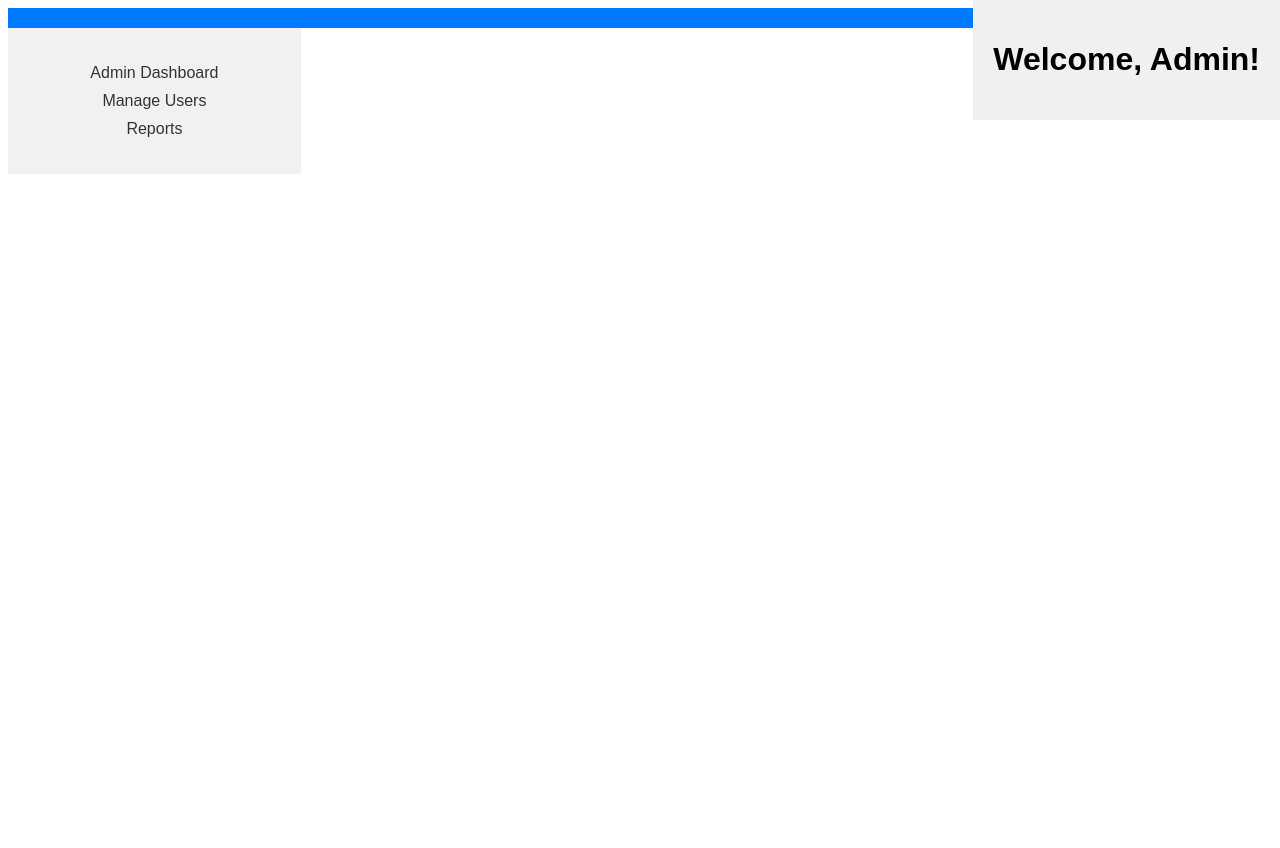
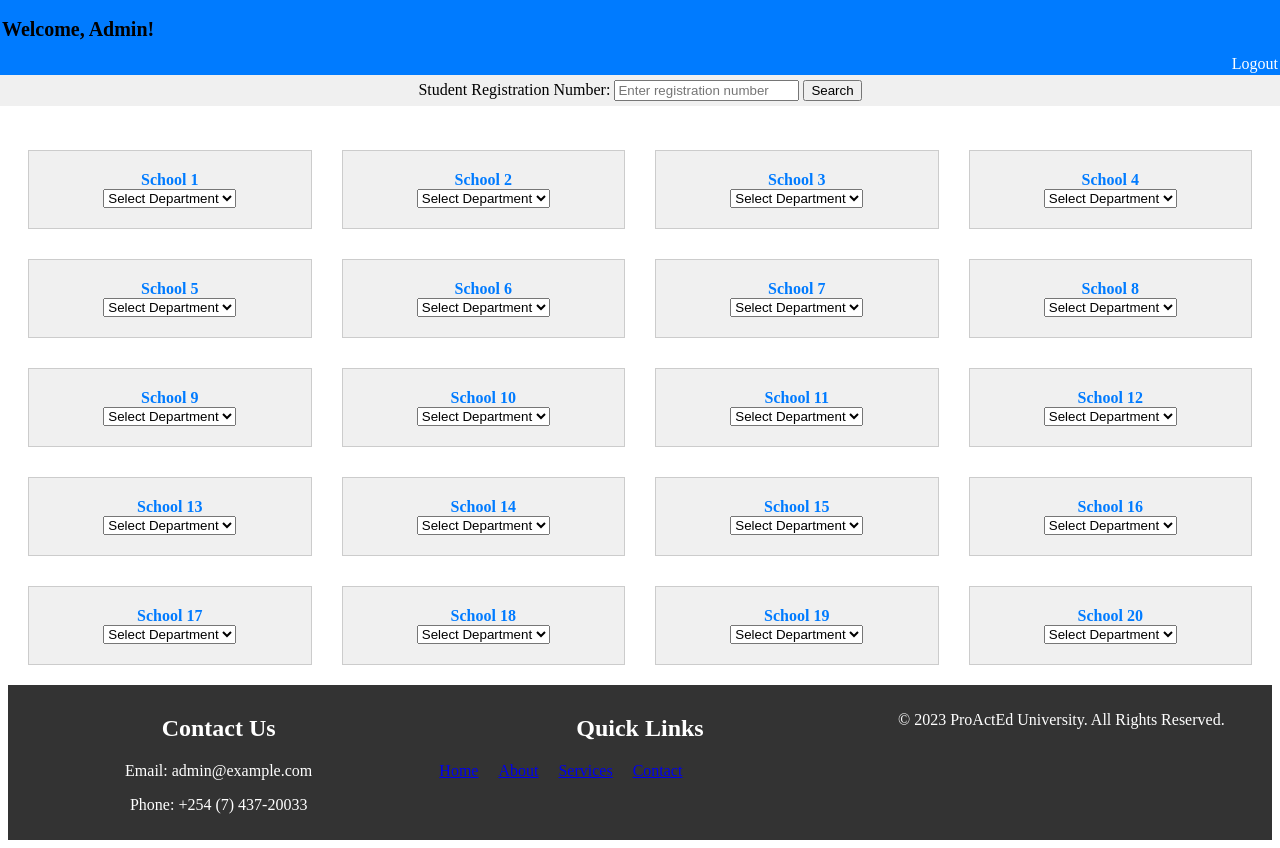
Before and after one commit to SimonMuthungu/ProActEd, a Django app: page /admin_page in a window 1280 px wide. Before the commit the page ends 174 px from the top, so only its background shows below. Run offline with Django 4.2, Linux system fonts and the light colour scheme.

Commit message:
It has been challenging but though

```diff
--- /dev/null
+++ b/Projoo/AIacademia/academia_app/static/adminstyles.css
@@ -0,0 +1,126 @@
+ /* Styles for the navigation menu */
+.navigation-menu {
+    position: fixed;
+    top: 0;
+    left: 0;
+    right: 0;
+    background-color: #007bff;
+    color: #fff;
+    padding: 5px 2px;
+    text-align: right;
+    margin-bottom: auto;
+    z-index: 1000;
+}
+.navigation-menu h1 {
+    font-size: 20px;
+    color: black;
+    text-align: left;
+}
+.navigation-menu a.logout-button {
+    color: #fff;
+    text-decoration: none;
+}
+/* Styles for the "welcome-admin" section */
+.search-student {
+    position: fixed;
+    background-color: #f0f0f0;
+    padding: 5px;
+    right: 0;
+    top: 75px;
+    left: 0;
+    text-align: center;
+    z-index: 1000;
+}
+.search-student button[type="submit"]:hover {
+    background-color: #0056b3;
+}
+
+/* Styles for the content section */
+/* .content {
+    float: left;
+    width: 80%;
+    padding: 0px;
+} */
+.content {
+    display: flex;/* Use Flexbox */
+    flex-direction: column;
+    flex-wrap: wrap; /* Allow content to wrap to the next row if needed */
+    padding: 10px;
+    margin-top: 130px
+}
+.content-item {
+    flex: 1; /* Distribute space evenly among items */
+    margin: 10px; /* Add spacing between items */
+    padding: 20px;
+    background-color: #f0f0f0;
+    border: 1px solid #ccc;
+    text-align: center;
+    transition: transform 0.2s, background-color 0.2s, color 0.2s;
+}
+.content-item:hover {
+    transform: scale(1.05); /* Scale up slightly on hover */
+    background-color: rgba(175, 185, 195, 0.7);; /* Change background color on hover */
+    color: #fff; /* Change text color on hover */
+}
+.school-grid {
+    display: grid;
+    grid-template-columns: repeat(4, 1fr); /* Adjust the number of columns as needed */
+    grid-gap: 10px; /* Add spacing between items */
+}
+.content-item a.school-button {
+    color: #007bff; /* Use a distinct color for school names */
+    font-weight: bold; /* Make school names bold for visibility */
+    text-decoration: none;
+}
+
+/* Styles for the footer */
+.footer {
+    background-color: #333;
+    color: #fff;
+    padding: 0;
+    text-align: center;
+}
+
+.footer-content {
+    display: flex;
+    justify-content: space-around;
+    flex-wrap: wrap;
+}
+
+.contact-info, .links, .copyright {
+    flex: 1;
+    padding: 10px;
+}
+
+.links ul {
+    list-style-type: none;
+    padding: 0;
+    display: flex; /* Display list items horizontally */
+}
+
+.links li {
+    margin-right: 20px; /* Add spacing between list items */
+    margin-bottom: 10px;
+}
+
+.links li:last-child {
+    margin-right: 0; /* Remove spacing from the last item */
+}
+
+/* Make sure to adjust the styles to match your design preferences */
+@media (max-width: 768px) {
+    /* Adjust the number of columns for smaller screens (e.g., 2 columns) */
+    .school-grid {
+        grid-template-columns: repeat(2, 1fr);
+    }
+}
+@media (max-width: 480px) {
+    /* Adjust the number of columns for very small screens (e.g., 1 column) */
+    .school-grid {
+        grid-template-columns: 1fr;
+    }
+}
+
+
+
+/* Add more specific styles for your content as needed */
--- a/Projoo/AIacademia/academia_app/static/css/styles.css
+++ b/Projoo/AIacademia/academia_app/static/styles.css
@@ -34,7 +34,7 @@ body {
 
     .navigation-menu button {
         background-color: #ff4500;
-        color: #fff;
+        color: #000;
         border: none;
         border-radius: 5px;
         padding: 5px 10px;
@@ -72,11 +72,10 @@ body {
         padding: 50px;
     }
     .welcome-admin {
-        position: absolute;
-        top: 0;
-        right: 0;
         padding: 20px;
-        background-color: #f0f0f0; /* You can change the background color to your preference */
+        text-align: right;
+        background-color: #007bff;
+        margin-top: 10px;
     }
 
     /* Add more specific styles for your content as needed */
--- a/Projoo/AIacademia/academia_app/templates/academia_app/admin_page.html
+++ b/Projoo/AIacademia/academia_app/templates/academia_app/admin_page.html
@@ -6,24 +6,61 @@
     <meta charset="UTF-8">
     <meta name="viewport" content="width=device-width, initial-scale=1.0">
     <title>Admin Page</title>
-    <link rel="stylesheet" type="text/css" href="{% static 'css/styles.css' %}">
+    <link rel="stylesheet" type="text/css" href="{% static 'adminstyles.css' %}">
 </head>
 <body>
     <div class="navigation-menu">
-        {% comment %} <a href="{% url 'logout' %}" class="logout-button">Logout</a> {% endcomment %}
+        <h1>Welcome, Admin!</h1>
+        <a class= logout>Logout</a>
     </div>
-    <div class="sidebar">
-        <ul>
-            <li><a href="#admin-dashboard">Admin Dashboard</a></li>
-            <li><a href="#manage-users">Manage Users</a></li>
-            <li><a href="#reports">Reports</a></li>
-        </ul>
+    <div class="search-student">
+        <form action="search_student_endpoint"> <!-- Replace 'search_student_endpoint' with the actual endpoint for searching -->
+            <label for="registration_number">Student Registration Number:</label>
+            <input type="text" id="registration_number" name="registration_number" placeholder="Enter registration number">
+            <button type="submit">Search</button>
+        </form>
     </div>
-    <div class="content">
-        <div class="welcome-admin">
-            <h1>Welcome, Admin!</h1>
-        </div>
+
+<div class="content">
+    <div class="school-grid">
+        {% for school in school_data %}
+            <div class="content-item">
+                <a href="#{{ school.name }}" class="school-button">{{ school.name }}</a>
+                <div id="{{ school.name }}" class="departments-container">
+                    <select>
+                        <option>Select Department</option>
+                        {% for department in school.departments %}
+                            <option>{{ department }}</option>
+                        {% endfor %}
+                    </select>
+                </div>
+            </div>
+        {% endfor %}
+    </div>
+</div>
         <!-- Add your content specific to the admin page here -->
     </div>
+<footer class="footer">
+    <div class="footer-content">
+        <div class="contact-info">
+            <h2>Contact Us</h2>
+            <p>Email: admin@example.com</p>
+            <p>Phone: +254 (7) 437-20033</p>
+        </div>
+        <div class="links">
+            <h2>Quick Links</h2>
+            <ul>
+                <li><a href="#">Home</a></li>
+                <li><a href="#">About</a></li>
+                <li><a href="#">Services</a></li>
+                <li><a href="#">Contact</a></li>
+            </ul>
+        </div>
+        <div class="copyright">
+            <p>&copy; 2023 ProActEd University. All Rights Reserved.</p>
+        </div>
+    </div>
+</footer>
+
 </body>
 </html>
--- a/Projoo/AIacademia/academia_app/templates/academia_app/login.html
+++ b/Projoo/AIacademia/academia_app/templates/academia_app/login.html
@@ -6,7 +6,7 @@
     <meta charset="UTF-8">
     <meta name="viewport" content="width=device-width, initial-scale=1.0">
     <title>Login Page</title>
-    <link rel="stylesheet" type="text/css" href="{% static 'css/styles.css' %}">
+    <link rel="stylesheet" type="text/css" href="{% static 'styles.css' %}">
 </head>
 <body>
     <div class="login-box">
--- a/Projoo/AIacademia/academia_app/templates/academia_app/student_page.html
+++ b/Projoo/AIacademia/academia_app/templates/academia_app/student_page.html
@@ -7,7 +7,7 @@
     <meta charset="UTF-8">
     <meta name="viewport" content="width=device-width, initial-scale=1.0">
     <title>Student Page</title>
-    <link rel="stylesheet" type="text/css" href="{% static 'css/styles.css' %}">
+    <link rel="stylesheet" type="text/css" href="{% static 'styles.css' %}">
 </head>
 <body>
     <div class="navigation-menu">
--- a/Projoo/AIacademia/academia_app/views.py
+++ b/Projoo/AIacademia/academia_app/views.py
@@ -8,3 +8,31 @@ def student_page(request):
     return render(request, "academia_app/student_page.html")
 def admin_page(request):
     return render(request, "academia_app/admin_page.html")
+
+def admin_page(request):
+    # Define school data with departments
+    school_data = [
+        {'name': 'School 1', 'departments': ['Department A', 'Department B', 'Department C', 'Department D', 'Department E']},
+        {'name': 'School 2', 'departments': ['Department X', 'Department Y', 'Department Z', 'Department W', 'Department V']},
+        {'name': 'School 3', 'departments': ['Department X', 'Department Y', 'Department Z', 'Department W', 'Department V']},
+        {'name': 'School 4', 'departments': ['Department X', 'Department Y', 'Department Z', 'Department W', 'Department V']},
+        {'name': 'School 5', 'departments': ['Department X', 'Department Y', 'Department Z', 'Department W', 'Department V']},
+        {'name': 'School 6', 'departments': ['Department X', 'Department Y', 'Department Z', 'Department W', 'Department V']},
+        {'name': 'School 7', 'departments': ['Department X', 'Department Y', 'Department Z', 'Department W', 'Department V']},
+        {'name': 'School 8', 'departments': ['Department X', 'Department Y', 'Department Z', 'Department W', 'Department V']},
+        {'name': 'School 9', 'departments': ['Department X', 'Department Y', 'Department Z', 'Department W', 'Department V']},
+        {'name': 'School 10', 'departments': ['Department X', 'Department Y', 'Department Z', 'Department W', 'Department V']},
+        {'name': 'School 11', 'departments': ['Department X', 'Department Y', 'Department Z', 'Department W', 'Department V']},
+        {'name': 'School 12', 'departments': ['Department X', 'Department Y', 'Department Z', 'Department W', 'Department V']},
+        {'name': 'School 13', 'departments': ['Department X', 'Department Y', 'Department Z', 'Department W', 'Department V']},
+        {'name': 'School 14', 'departments': ['Department X', 'Department Y', 'Department Z', 'Department W', 'Department V']},
+        {'name': 'School 15', 'departments': ['Department X', 'Department Y', 'Department Z', 'Department W', 'Department V']},
+        {'name': 'School 16', 'departments': ['Department X', 'Department Y', 'Department Z', 'Department W', 'Department V']},
+        {'name': 'School 17', 'departments': ['Department X', 'Department Y', 'Department Z', 'Department W', 'Department V']},
+        {'name': 'School 18', 'departments': ['Department X', 'Department Y', 'Department Z', 'Department W', 'Department V']},
+        {'name': 'School 19', 'departments': ['Department X', 'Department Y', 'Department Z', 'Department W', 'Department V']},
+        {'name': 'School 20', 'departments': ['Department X', 'Department Y', 'Department Z', 'Department W', 'Department V']},
+        # Add data for other schools similarly
+    ]
+    context = {'school_data': school_data}
+    return render(request, 'academia_app/admin_page.html', context)
```
